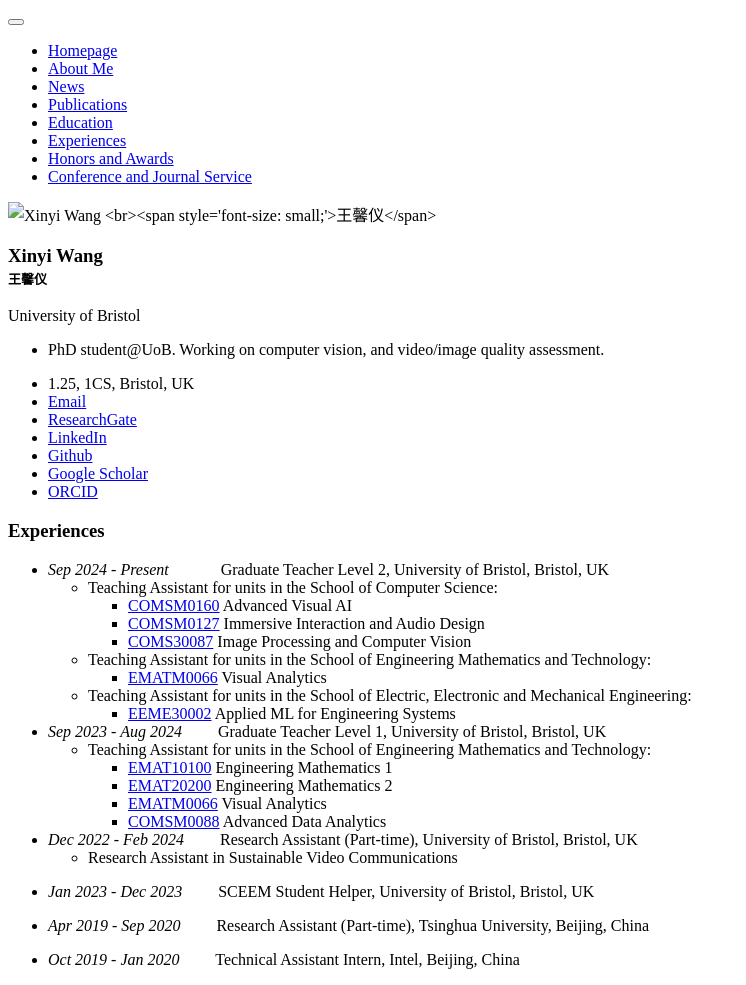
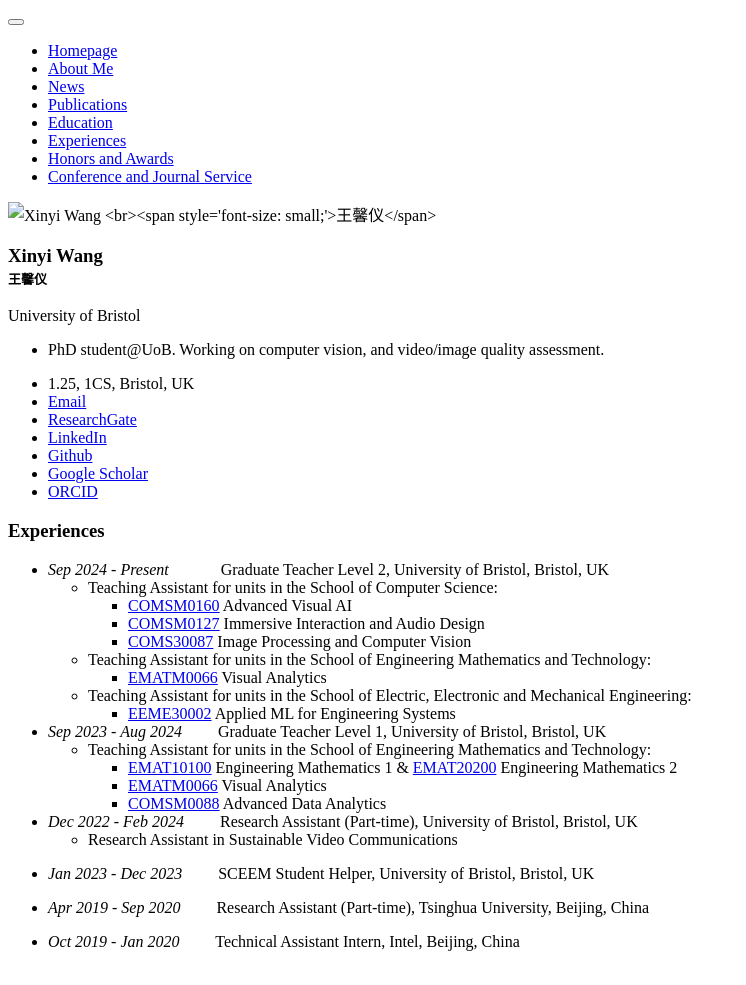
Before and after one commit to xinyiW915/xinyiW915.github.io, a Jekyll site: the page built from _pages/includes/exp.md, in a window 1280 px wide. Shown: the whole page, without its empty margins (0-746 px from the left). Built offline with Jekyll 4.4.1, drawn with Linux system fonts in a browser that asks for light colours; our own code applies the rules of GitHub Pages for plain Markdown files.

Commit message:
Update exp.md

```diff
--- a/_pages/includes/exp.md
+++ b/_pages/includes/exp.md
@@ -11,8 +11,7 @@
 
 - *Sep 2023 - Aug 2024*&emsp;&emsp; Graduate Teacher Level 1, University of Bristol, Bristol, UK
   - Teaching Assistant for units in the School of Engineering Mathematics and Technology:
-    - [EMAT10100](https://www.bris.ac.uk/unit-programme-catalogue/UnitDetails.jsa?ayrCode=23%2F24&unitCode=EMAT10100) Engineering Mathematics 1
-    - [EMAT20200](https://www.bris.ac.uk/unit-programme-catalogue/UnitDetails.jsa?ayrCode=23%2F24&unitCode=EMAT20200) Engineering Mathematics 2
+    - [EMAT10100](https://www.bris.ac.uk/unit-programme-catalogue/UnitDetails.jsa?ayrCode=23%2F24&unitCode=EMAT10100) Engineering Mathematics 1 & [EMAT20200](https://www.bris.ac.uk/unit-programme-catalogue/UnitDetails.jsa?ayrCode=23%2F24&unitCode=EMAT20200) Engineering Mathematics 2
     - [EMATM0066](https://www.bris.ac.uk/unit-programme-catalogue/UnitDetails.jsa?ayrCode=23%2F24&unitCode=EMATM0066) Visual Analytics
     - [COMSM0088](https://www.bris.ac.uk/unit-programme-catalogue/UnitDetails.jsa?ayrCode=23%2F24&unitCode=COMSM0088) Advanced Data Analytics
 
```
